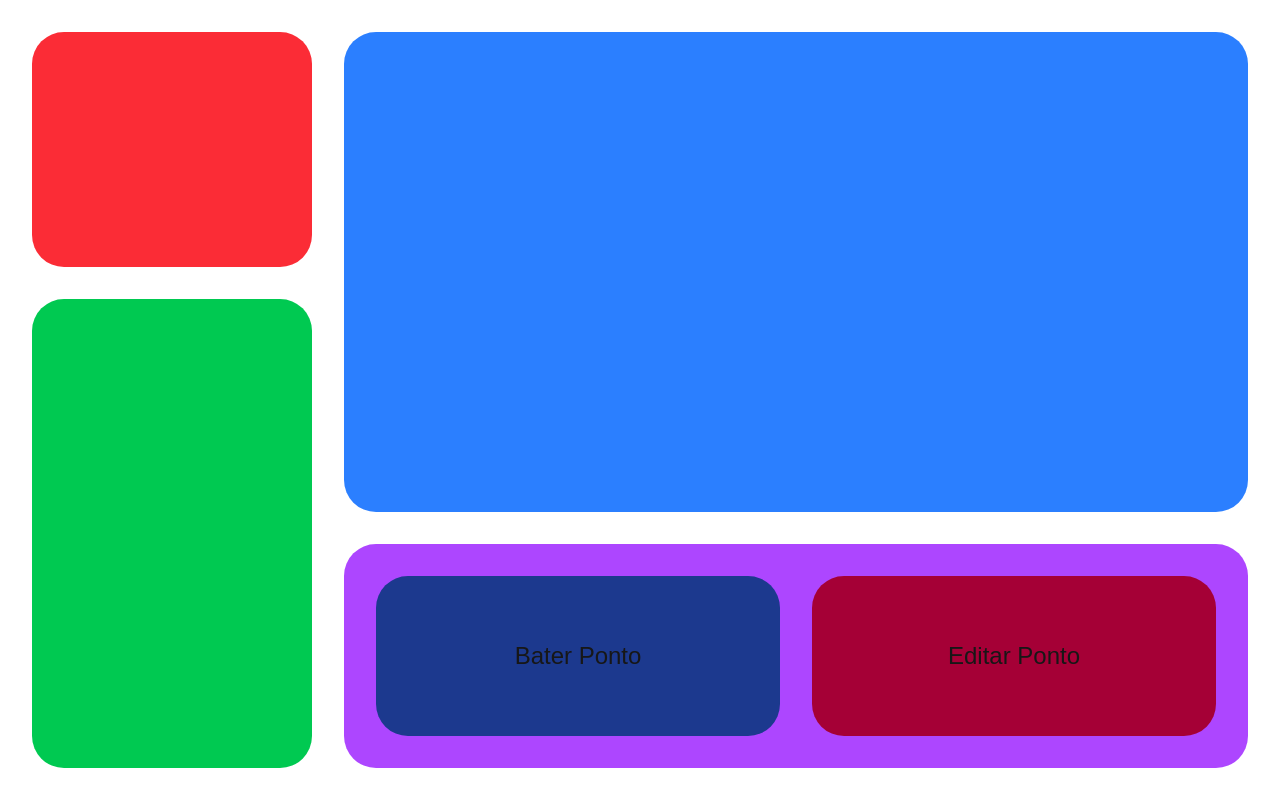
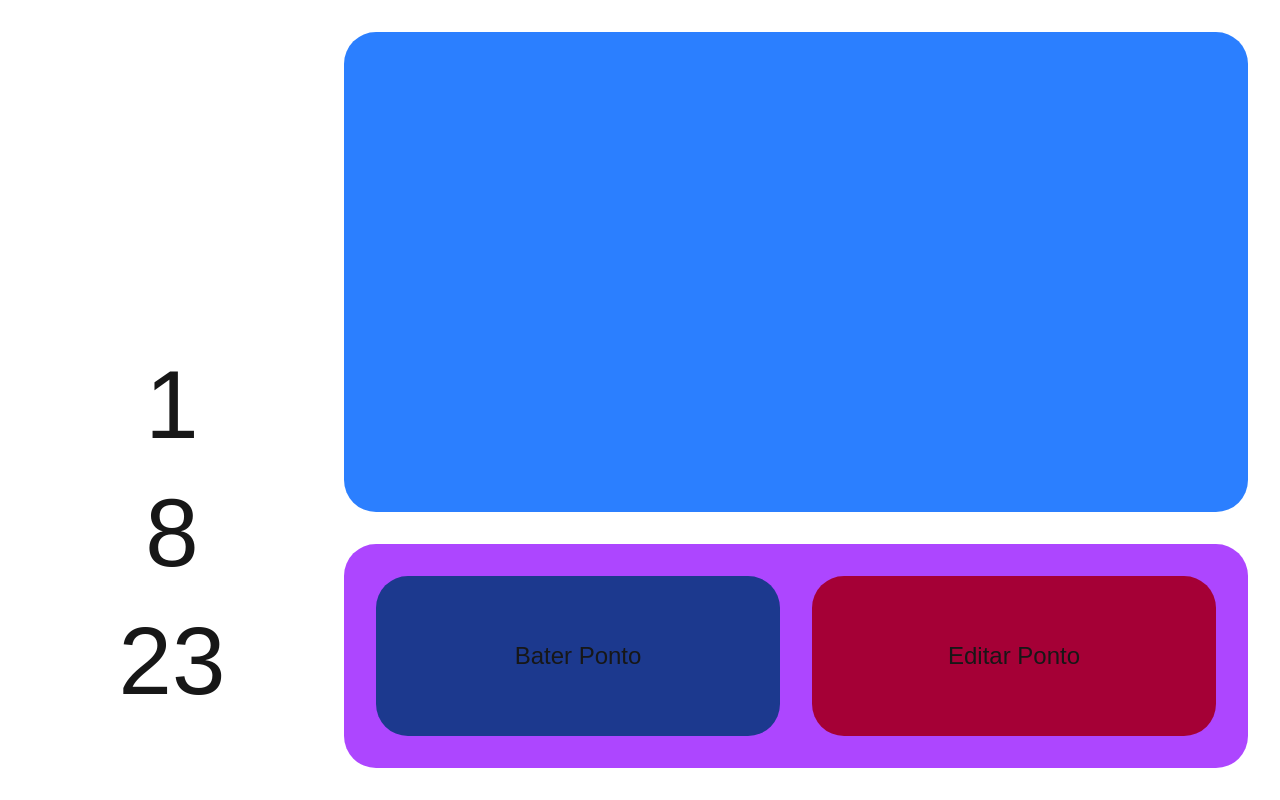
Before and after one commit to Gabriel-Andreoni/sistema-de-ponto, a Next.js app: page / in a window 1280 px wide. Built offline with nearby package versions, Linux system fonts and the light colour scheme.

Commit message:
Criação do relógio e alterações na UI do componente

```diff
--- a/app/components/ClockIn/index.tsx
+++ b/app/components/ClockIn/index.tsx
@@ -1,7 +1,25 @@
+"use client";
+
+import {useState, useEffect} from 'react';
+
 export function ClockIn() {
+    const [timer, setTimer] = useState<Date>();
+
+    useEffect(() => {
+        setTimer(new Date());
+
+        const timer = setInterval(() => {
+            setTimer(new Date())
+        }, 1000);
+
+        return () => clearInterval(timer);
+    }, []);
+
     return (
-        <section className="h-full bg-green-500 rounded-4xl">
-
+        <section className="h-full bg-white/20 flex flex-col justify-center items-center gap-8 rounded-4xl ring-1 ring-white/80">
+            <span className="text-8xl">{timer?.getHours()}</span>
+            <span className="text-8xl">{timer?.getMinutes()}</span>
+            <span className="text-8xl">{timer?.getSeconds() != undefined && timer?.getSeconds() <= 9 ? "0" + timer?.getSeconds() : timer?.getSeconds()}</span>
         </section>
     )
 }
--- a/app/components/UserInfo/index.tsx
+++ b/app/components/UserInfo/index.tsx
@@ -1,6 +1,6 @@
 export function UserInfo() {
     return (
-        <section className="h-6/12 col-span-1 bg-red-500 rounded-4xl">
+        <section className="h-6/12 col-span-1 bg-white/20 rounded-4xl ring-1 ring-white/80">
 
         </section>
     )
```
